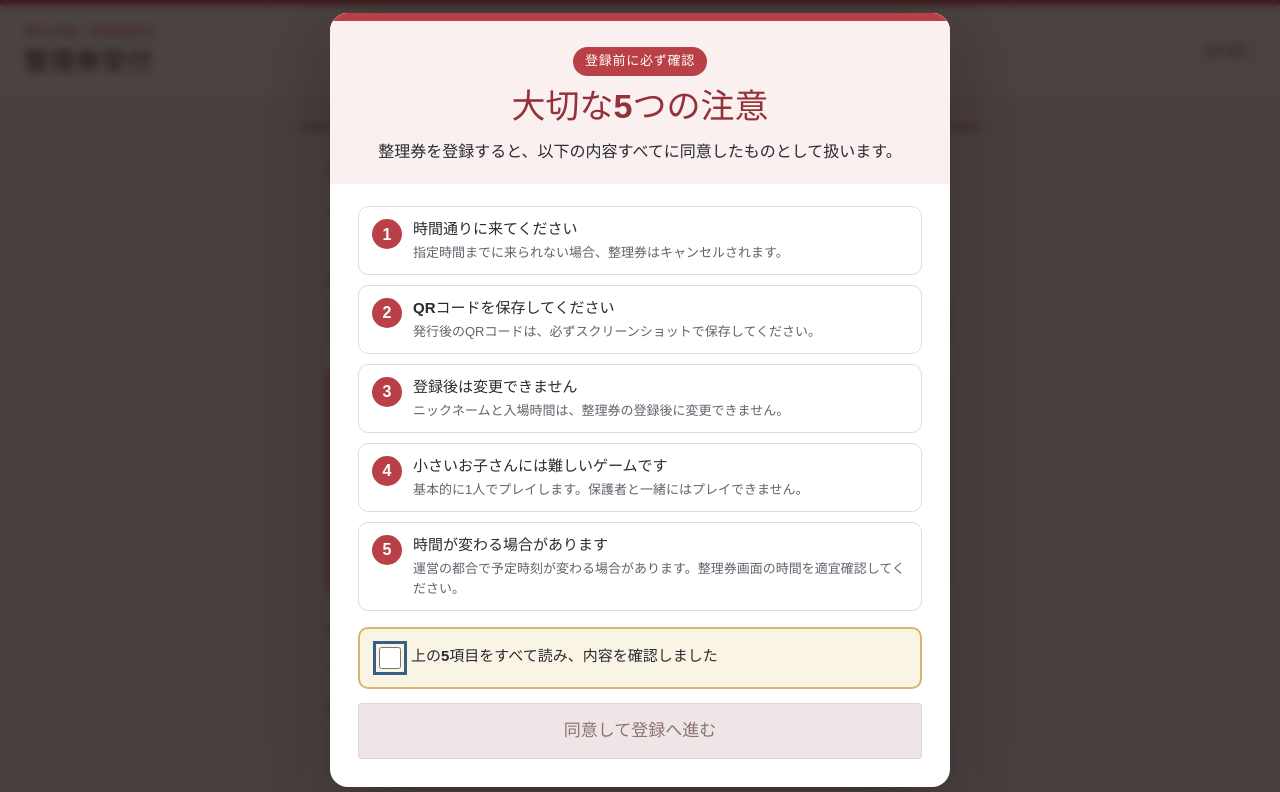
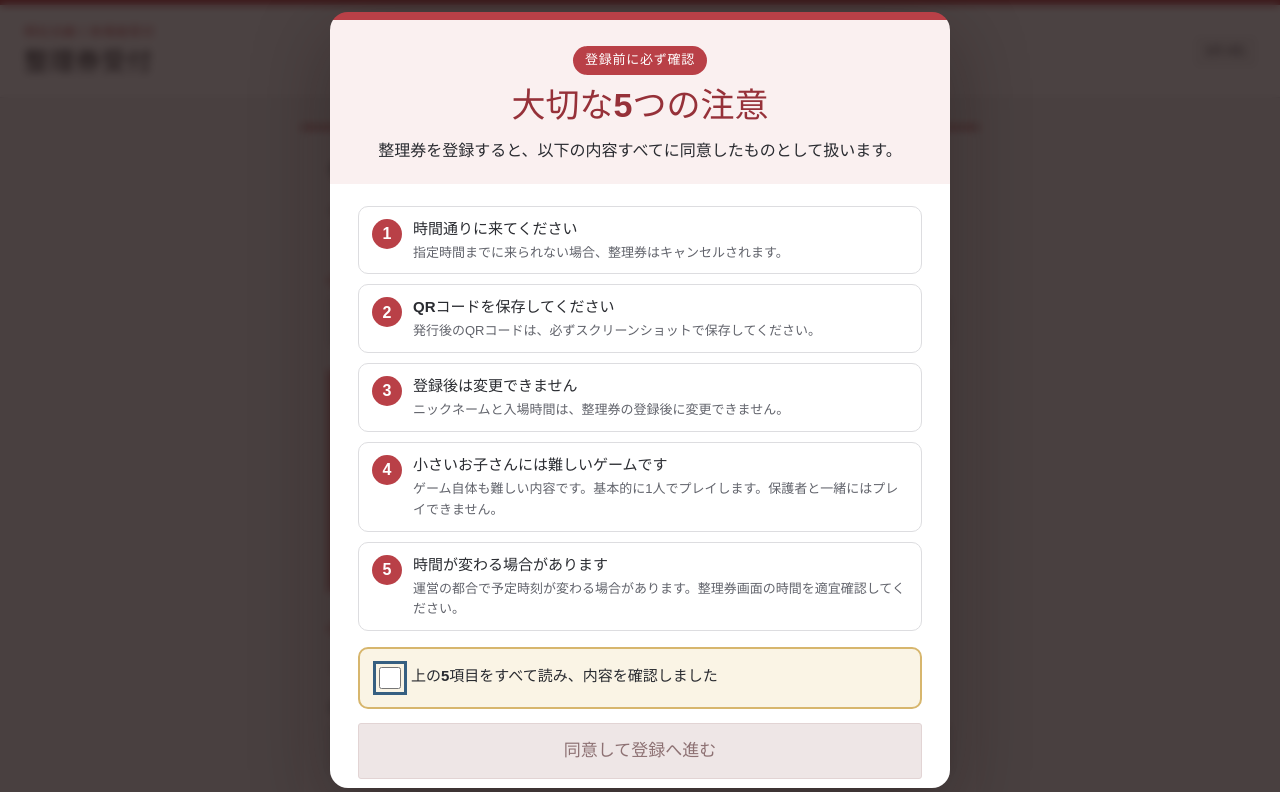
Before and after one commit to sizu-07/akashi-ir-arena, a website: page apps/ticket-web/register.html in a window 1280 px wide. Shown: the top 792 px of the page. Drawn offline with Linux system fonts and the light colour scheme; no server answers.

Commit message:
Clarify that the game itself is difficult

```diff
--- a/apps/ticket-web/register.html
+++ b/apps/ticket-web/register.html
@@ -18,7 +18,7 @@
         <li><strong>時間通りに来てください</strong><span>指定時間までに来られない場合、整理券はキャンセルされます。</span></li>
         <li><strong>QRコードを保存してください</strong><span>発行後のQRコードは、必ずスクリーンショットで保存してください。</span></li>
         <li><strong>登録後は変更できません</strong><span>ニックネームと入場時間は、整理券の登録後に変更できません。</span></li>
-        <li><strong>小さいお子さんには難しいゲームです</strong><span>基本的に1人でプレイします。保護者と一緒にはプレイできません。</span></li>
+        <li><strong>小さいお子さんには難しいゲームです</strong><span>ゲーム自体も難しい内容です。基本的に1人でプレイします。保護者と一緒にはプレイできません。</span></li>
         <li><strong>時間が変わる場合があります</strong><span>運営の都合で予定時刻が変わる場合があります。整理券画面の時間を適宜確認してください。</span></li>
       </ol>
       <label class="notice-confirm-check">
```
